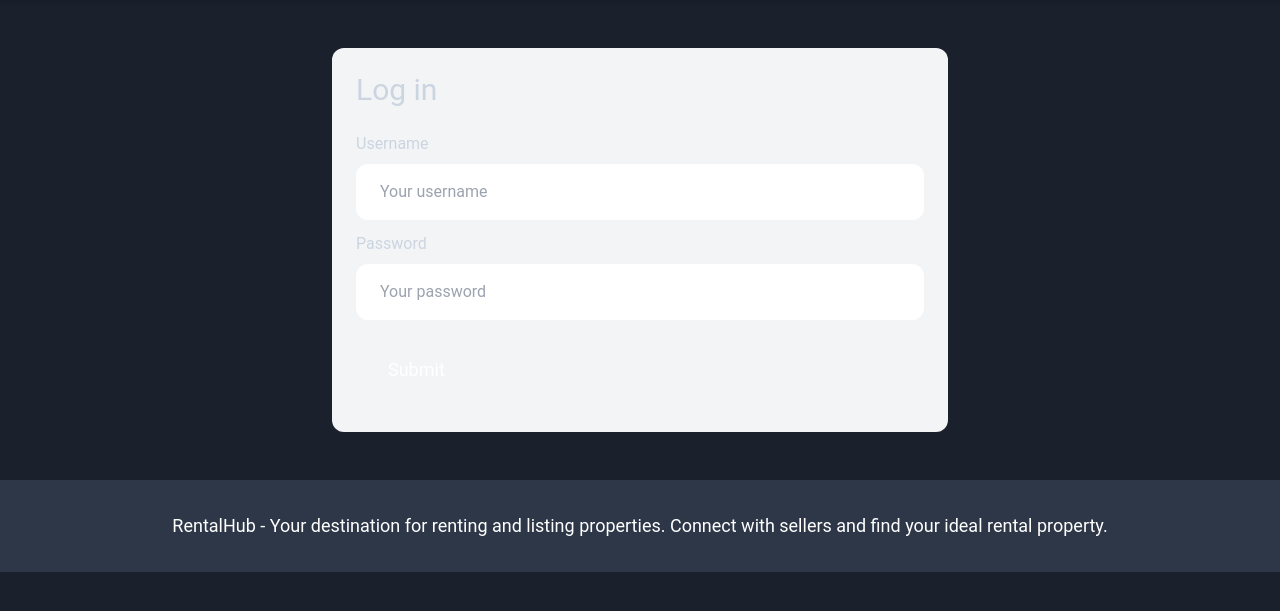
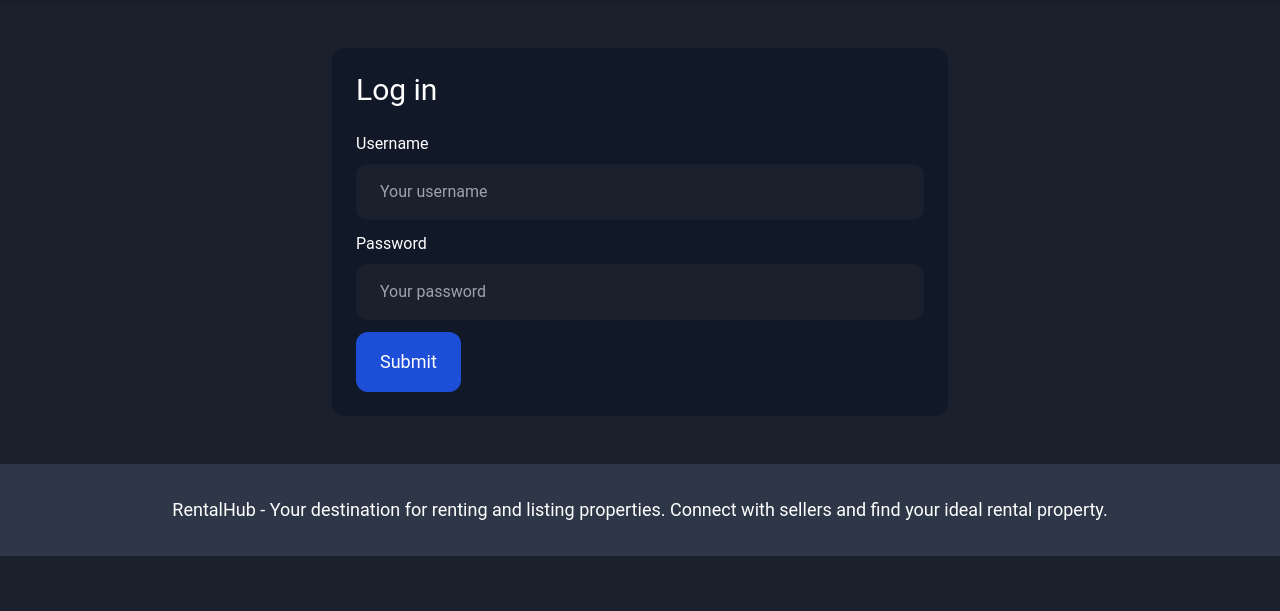
Before and after one commit to Aerin2805/SHAKti, a Django app: page /login/ in a window 1280 px wide. Shown: the part 93-704 px from the top of the page. Run offline with Django 5.2, Linux system fonts and the light colour scheme.

Commit message:
Singup , login page and form submission error css updated

```diff
--- a/puddle/core/forms.py
+++ b/puddle/core/forms.py
@@ -1,30 +1,29 @@
 from django import forms
-from django.contrib.auth.forms import UserCreationForm , AuthenticationForm
+from django.contrib.auth.forms import UserCreationForm, AuthenticationForm
 from django.contrib.auth.models import User
+
+INPUT_CLASSES = 'w-full py-4 px-6 rounded-xl'
 
 class LoginForm(AuthenticationForm):
     username = forms.CharField(
-        widget=forms.TextInput(attrs={'placeholder': 'Your username', 'class': 'w-full py-4 px-6 rounded-xl'})
+        widget=forms.TextInput(attrs={'placeholder': 'Your username', 'class': INPUT_CLASSES, 'style': 'color: white; background-color: #1a202c;'})
     )
     password = forms.CharField(
-        widget=forms.PasswordInput(attrs={'placeholder': 'Your password', 'class': 'w-full py-4 px-6 rounded-xl'})
+        widget=forms.PasswordInput(attrs={'placeholder': 'Your password', 'class': INPUT_CLASSES, 'style': 'color: white; background-color: #1a202c;'})
     )
-
-
-
 
 class SignupForm(UserCreationForm):
     username = forms.CharField(
-        widget=forms.TextInput(attrs={'placeholder': 'Your username', 'class': 'w-full py-4 px-6 rounded-xl'})
+        widget=forms.TextInput(attrs={'placeholder': 'Your username', 'class': INPUT_CLASSES, 'style': 'color: white; background-color: #1a202c;'})
     )
     email = forms.EmailField(
-        widget=forms.EmailInput(attrs={'placeholder': 'Your Email address', 'class': 'w-full py-4 px-6 rounded-xl'})
+        widget=forms.EmailInput(attrs={'placeholder': 'Your Email address', 'class': INPUT_CLASSES, 'style': 'color: white; background-color: #1a202c;'})
     )
     password1 = forms.CharField(
-        widget=forms.PasswordInput(attrs={'placeholder': 'Your password', 'class': 'w-full py-4 px-6 rounded-xl'})
+        widget=forms.PasswordInput(attrs={'placeholder': 'Your password', 'class': INPUT_CLASSES, 'style': 'color: white; background-color: #1a202c;'})
     )
     password2 = forms.CharField(
-        widget=forms.PasswordInput(attrs={'placeholder': 'Repeat password', 'class': 'w-full py-4 px-6 rounded-xl'})
+        widget=forms.PasswordInput(attrs={'placeholder': 'Repeat password', 'class': INPUT_CLASSES, 'style': 'color: white; background-color: #1a202c;'})
     )
 
     class Meta:
--- a/puddle/core/templates/core/login.html
+++ b/puddle/core/templates/core/login.html
@@ -4,24 +4,24 @@
 
 {% block content %}
 
-<div class="w-1/2 my-6 mx-auto bg-gray-100 rounded-xl p-6">
+<div class="w-1/2 my-6 mx-auto bg-gray-900 rounded-xl p-6 text-white">
   <h1 class="mb-6 text-3xl">Log in</h1>
 
   <form action="." method="post">
     {% csrf_token %}
 
     <div class="mb-3">
-      <label class="inline-block mb-2">Username</label><br />
+      <label class="inline-block mb-2" style="color: white;">Username</label><br />
       {{ form.username }}
     </div>
     <div class="mb-3">
-      <label class="inline-block mb-2">Password</label><br />
+      <label class="inline-block mb-2" style="color: white;">Password</label><br />
       {{ form.password }}
     </div>
 
     {% if form.errors or form.non_field_errors %}
 
-    <div class="mb-3 p-6 bg-red-100 rounded-xl">
+    <div class="mb-3 p-6 bg-red-500 rounded-xl">
       {% for field in form %}
       {{field.errors}}
       {% endfor%}
@@ -31,7 +31,7 @@
     {% endif %}
 
     <button
-      class="py-6 px-8 text-lg bg-teal-500 hover:bg-teal-700 rounded-xl text-white">
+      class="py-4 px-6 text-lg bg-blue-700 hover:bg-blue-600 rounded-xl text-white">
       Submit
     </button>
   </form>
--- a/puddle/item/templates/item/form.html
+++ b/puddle/item/templates/item/form.html
@@ -11,7 +11,7 @@
   <div class="space-y-4 text-white">{{ form.as_p }}</div>
   {% if form.errors or form.non_field_errors %}
 
-  <div class="mb-3 p-6 bg-red-700 rounded-xl">
+  <div class="mb-3 p-6 bg-red-600 rounded-xl mt-2">
     {% for field in form %} {{ field.errors }} {% endfor %} {{ form.non_field_errors }}
   </div>
 
```
Also changed, not shown: puddle/core/templates/core/signup.html (+12 -16 lines).
